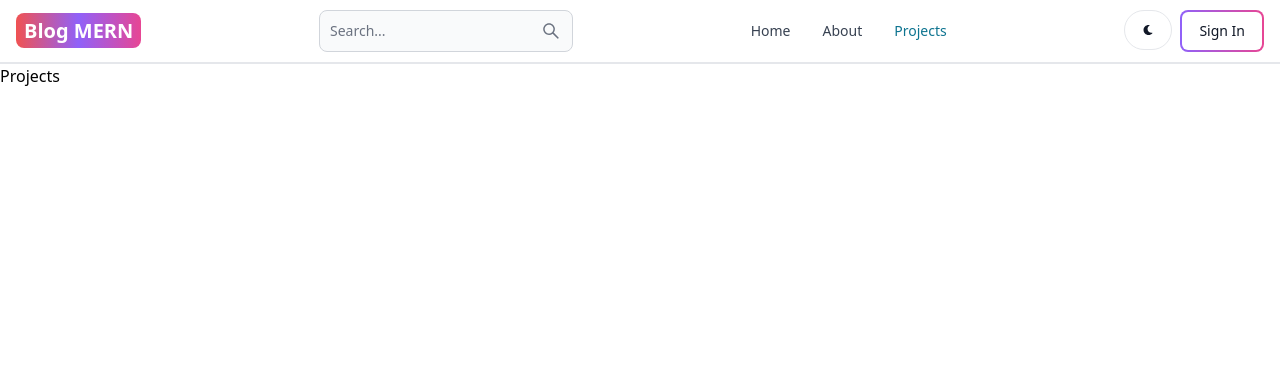
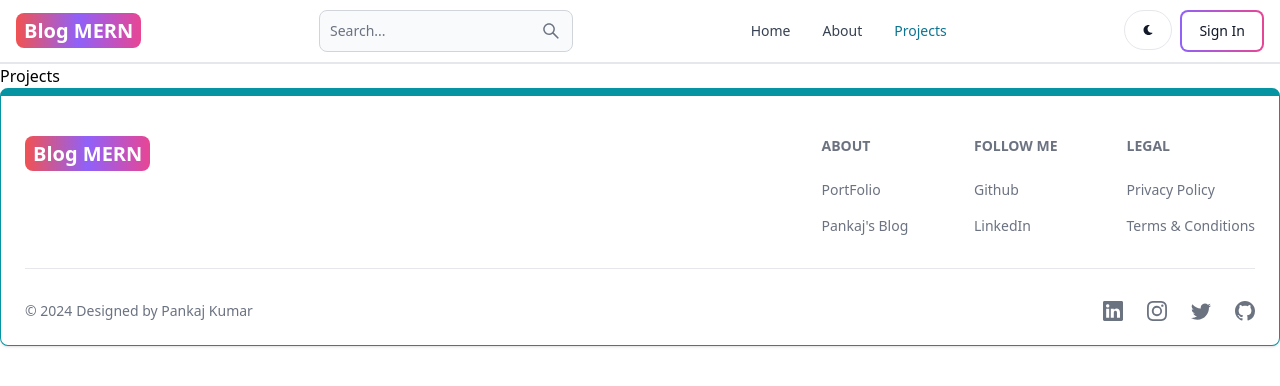
Before and after one commit to erpankajk4/Blog-MERN-FireBase, a React (Vite) app in the folder frontend/: page /projects in a window 1280 px wide. Shown: the top 386 px of the page. Built offline with nearby package versions, Linux system fonts and the light colour scheme.

Commit message:
Creating Footer

```diff
--- a/frontend/src/App.jsx
+++ b/frontend/src/App.jsx
@@ -8,6 +8,7 @@
 import SignUp from "./pages/SignUp";
 import Search from "./pages/Search";
 import Header from "./components/Header";
+import Footer from './components/Footer';
 function App() {
   return (
     <BrowserRouter>
@@ -21,6 +22,7 @@
         <Route path="/dashboard" element={<Dashboard />} />
         <Route path="/projects" element={<Projects />} />
       </Routes>
+      <Footer />
     </BrowserRouter>
   );
 }
--- /dev/null
+++ b/frontend/src/components/Footer.jsx
@@ -0,0 +1,96 @@
+import { Footer } from "flowbite-react";
+import { Link } from "react-router-dom";
+import {
+  BsInstagram,
+  BsTwitter,
+  BsGithub,
+  BsLinkedin,
+} from "react-icons/bs";
+export default function FooterCom() {
+  return (
+    <Footer container className="border border-t-8 border-teal-500">
+      <div className="w-full max-w-7xl mx-auto">
+        <div className="grid w-full justify-between sm:flex md:grid-cols-1">
+          <div className="mt-5">
+            <Link
+              to="/"
+              className="self-center whitespace-nowrap text-lg sm:text-xl font-semibold dark:text-white"
+            >
+              <span className="px-2 py-1 bg-gradient-to-r from-red-500 via-purple-500 to-pink-500 rounded-lg text-white">
+                Blog MERN
+              </span>
+            </Link>
+          </div>
+          <div className="grid grid-cols-2 gap-8 mt-4 sm:grid-cols-3 sm:gap-6">
+            <div>
+              <Footer.Title title="About" />
+              <Footer.LinkGroup col>
+                <Footer.Link
+                  href="https://erpankajk4.github.io/Portfolio-React-3js/"
+                  target="_blank"
+                  rel="noopener noreferrer"
+                >
+                  PortFolio
+                </Footer.Link>
+                <Footer.Link
+                  href="/about"
+                  target="_blank"
+                  rel="noopener noreferrer"
+                >
+                  Pankaj's Blog
+                </Footer.Link>
+              </Footer.LinkGroup>
+            </div>
+            <div>
+              <Footer.Title title="Follow me" />
+              <Footer.LinkGroup col>
+                <Footer.Link
+                  href="https://github.com/erpankajk4"
+                  target="_blank"
+                  rel="noopener noreferrer"
+                >
+                  Github
+                </Footer.Link>
+                <Footer.Link
+                  href="https://www.linkedin.com/in/pankajk4/"
+                  target="_blank"
+                  rel="noopener noreferrer"
+                >
+                  LinkedIn
+                </Footer.Link>
+              </Footer.LinkGroup>
+            </div>
+            <div>
+              <Footer.Title title="Legal" />
+              <Footer.LinkGroup col>
+                <Footer.Link href="#">Privacy Policy</Footer.Link>
+                <Footer.Link href="#">Terms &amp; Conditions</Footer.Link>
+              </Footer.LinkGroup>
+            </div>
+          </div>
+        </div>
+        <Footer.Divider />
+        <div className="w-full sm:flex sm:items-center sm:justify-between">
+          <Footer.Copyright
+            href="#"
+            by="Designed by Pankaj Kumar"
+            year={new Date().getFullYear()}
+          />
+          <div className="flex gap-6 sm:mt-0 mt-4 sm:justify-center">
+            <Footer.Icon
+              href="https://www.linkedin.com/in/pankajk4/"
+              icon={BsLinkedin}
+            />
+            <Footer.Icon href="#" icon={BsInstagram} />
+            <Footer.Icon href="#" icon={BsTwitter} />
+            <Footer.Icon href="https://github.com/erpankajk4" icon={BsGithub} />
+          </div>
+        </div>
+      </div>
+    </Footer>
+  );
+}
+
+
+// Source:
+// https://www.flowbite-react.com/docs/components/footer
```
Also changed, not shown: 1 other file (tests, documents, lock files or other folders).
